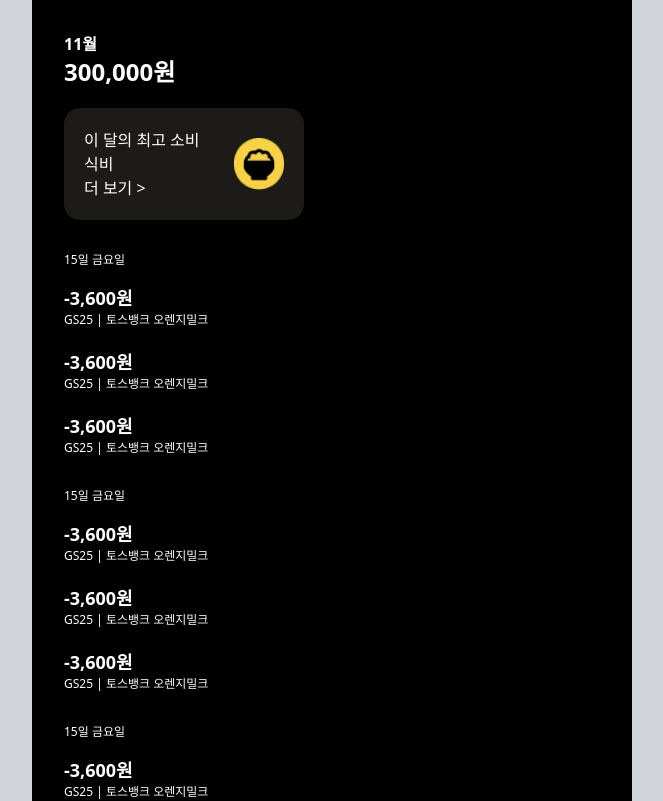
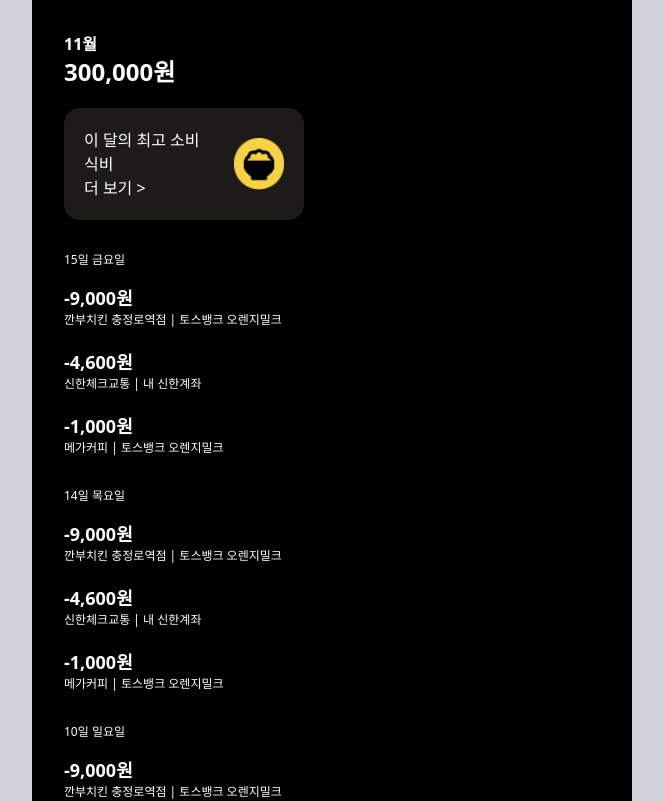
Before and after one commit to FITS-U/FitsU_FE, a Next.js app: page /my-spend in a window 1280 px wide. Shown: the top 801 px of the page, without its empty margins (308-971 px from the left). Built offline with nearby package versions, Linux system fonts and the light colour scheme.

Commit message:
feat: Daily, EachSpending component -> props 넘겨받도록 수정 및 구현

```diff
--- a/src/app/my-spend/page.tsx
+++ b/src/app/my-spend/page.tsx
@@ -10,9 +10,9 @@
     <Link href="/my-spend/categories">
       <TopSpendingCategory name="식비" iconSrc="/icons/food.png"/>
     </Link>
-    <DailySpending />
-    <DailySpending />
-    <DailySpending />
+    <DailySpending date="15" dayName="금요일" />
+    <DailySpending date="14" dayName="목요일" />
+    <DailySpending date="10" dayName="일요일" />
   </div>);
 }
 
--- a/src/components/DailySpending.tsx
+++ b/src/components/DailySpending.tsx
@@ -1,12 +1,17 @@
 import EachSpending from "./EachSpending";
 
-const DailySpending = () => {
+interface DailySpendingProps {
+  date: string;
+  dayName: string;
+}
+
+const DailySpending = ({date, dayName}: DailySpendingProps) => {
   return (
     <section className="mt-8">
-      <div className="mb-4 text-xs">15일 금요일</div>
-      <EachSpending/>
-      <EachSpending/>
-      <EachSpending/>
+      <div className="mb-4 text-xs">{date}일 {dayName}</div>
+      <EachSpending price="-9,000" receipent="깐부치킨 충정로역점" payMethodName="토스뱅크 오렌지밀크" />
+      <EachSpending price="-4,600" receipent="신한체크교통" payMethodName="내 신한계좌" />
+      <EachSpending price="-1,000" receipent="메가커피" payMethodName="토스뱅크 오렌지밀크" />
     </section>
   );
 }
--- a/src/components/EachSpending.tsx
+++ b/src/components/EachSpending.tsx
@@ -1,8 +1,14 @@
-const EachSpending = () => {
+interface EachSpendingProps {
+  price: string;
+  receipent: string;
+  payMethodName: string;
+}
+
+const EachSpending = ({price, receipent, payMethodName}: EachSpendingProps) => {
   return (
     <div className="mb-5">
-      <div className="font-bold text-lg">-3,600원</div>
-      <div className="text-xs">GS25 | 토스뱅크 오렌지밀크</div>
+      <div className="font-bold text-lg">{price}원</div>
+      <div className="text-xs">{receipent} | {payMethodName}</div>
     </div>
   );
 };
```
